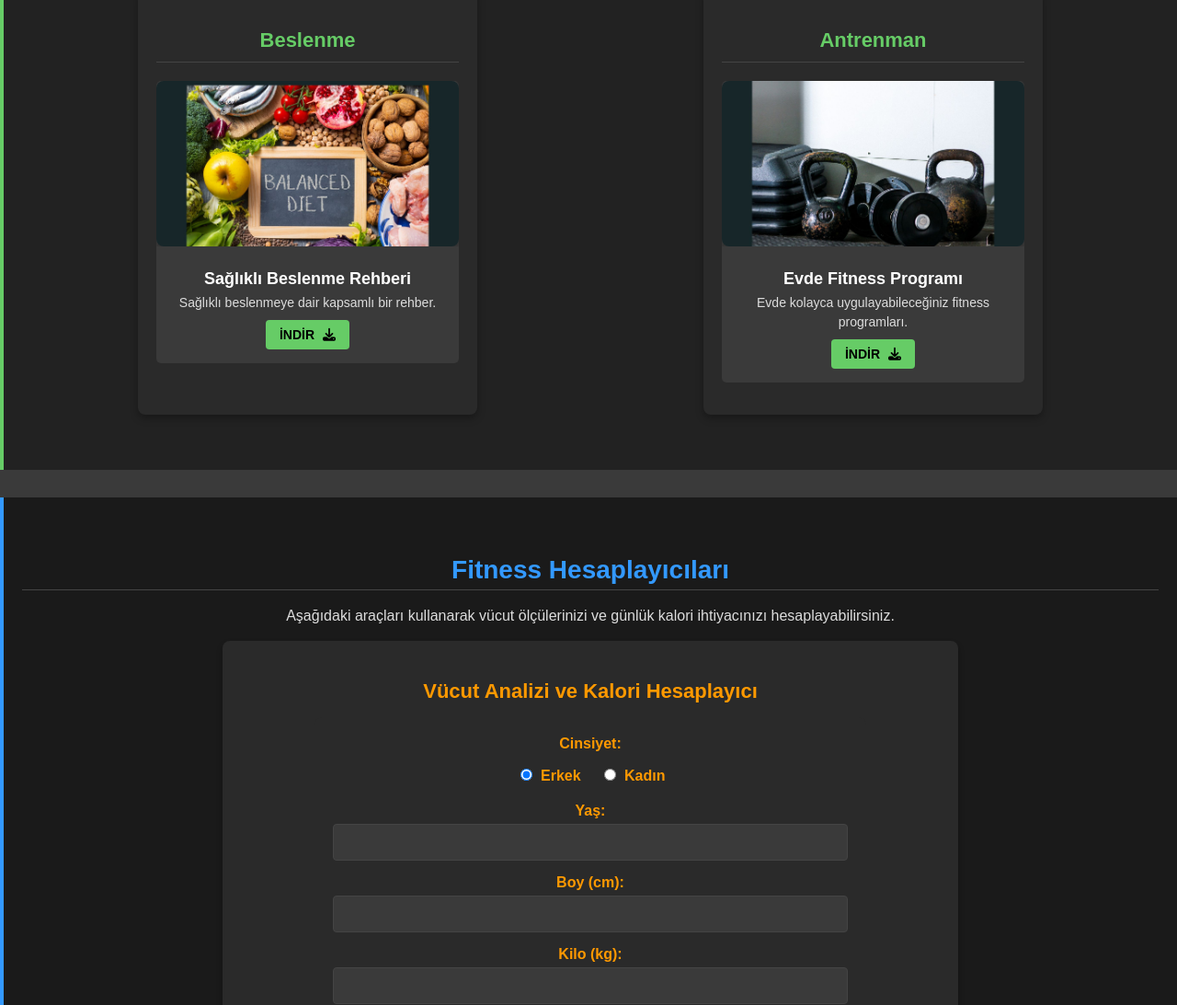
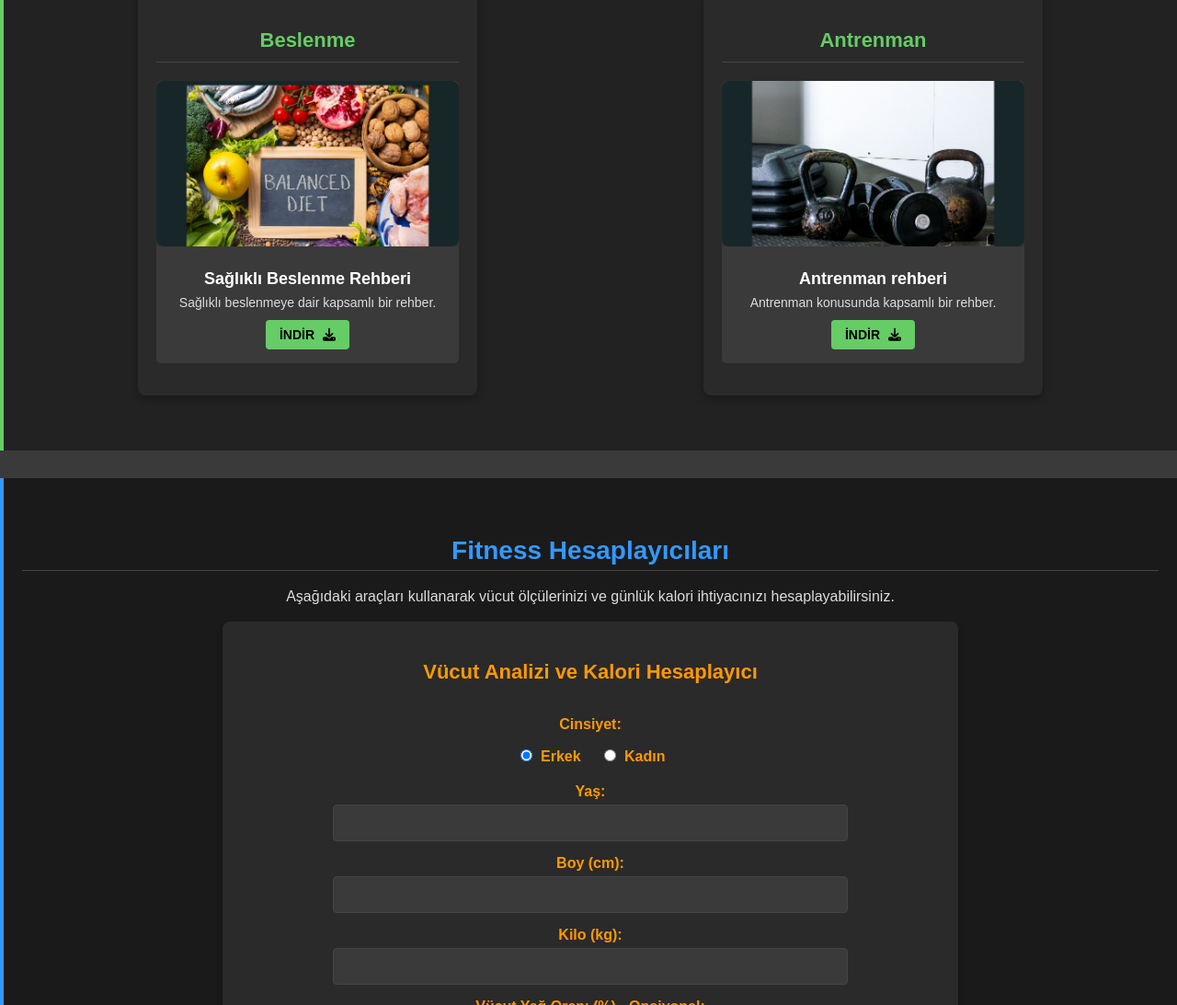
Before and after one commit to Arif-Ata-Kosker/healthyliving-cf-pages, a plain HTML site: page index.html in a window 1280 px wide. Shown: the part 2317-3410 px from the top of the page at 92% size. Drawn offline with Linux system fonts and the light colour scheme.

Commit message:
PDF link URL düzeltildi, başlık değiştirildi

```diff
--- a/index.html
+++ b/index.html
@@ -111,9 +111,8 @@
                         <div class="ebook-item">
                             <div class="ebook-image">                                <img src="assets/images/books/evde-fitness-programi.jpg" alt="Evde Fitness Programı">
                             </div>
-                            <div class="ebook-info">
-                                <h4>Evde Fitness Programı</h4>
-                                <p>Evde kolayca uygulayabileceğiniz fitness programları.</p>
+                            <div class="ebook-info">                                <h4>Antrenman rehberi</h4>
+                                <p>Antrenman konusunda  kapsamlı bir rehber.</p>
                                 <a href="assets/pdf/antrenman/evde-fitness-programi.pdf" class="download-btn" download>İNDİR <i class="fas fa-download"></i></a>
                             </div>
                         </div>
```
